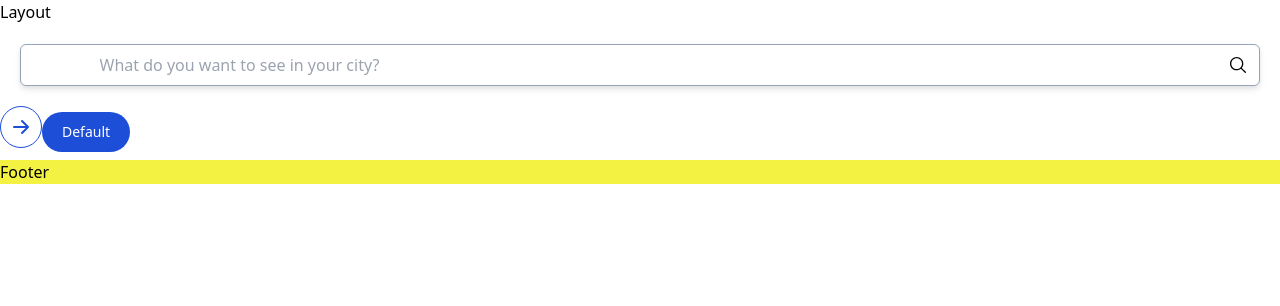
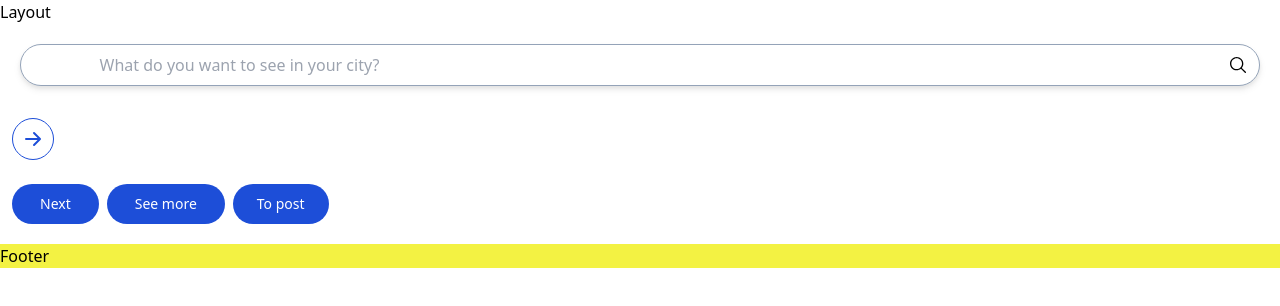
Before and after one commit to Juancho1952/ParaCuando_Codelopers, a Next.js app: page / in a window 1280 px wide. Shown: the top 306 px of the page. Built offline with nearby package versions, Linux system fonts and the light colour scheme.

Commit message:
feat: se agregan botones

```diff
--- a/components/footer.js
+++ b/components/footer.js
@@ -1,3 +1,4 @@
+
 export default function Footer() {
-  return <h1 className="bg-primary-yellow">Footer</h1>;
-}
+    return <h1 className="bg-primary-yellow">Footer</h1>;
+  }
--- a/components/header.js
+++ b/components/header.js
@@ -5,7 +5,7 @@ export default function Header() {
 <div className="p-5">
         <label className="relative block">
             <input
-                className=" w-full bg-white placeholder:font-italitc border border-slate-400 drop-shadow-md rounded-md py-2 pl-3 pr-10 focus:outline-none"
+                className="w-full bg-white placeholder:font-italitc border border-slate-400 drop-shadow-md rounded-full py-2 pl-3 pr-10 focus:outline-none"
                 placeholder="
                 What do you want to see in your city?" type="text" />
 
@@ -20,14 +20,25 @@ export default function Header() {
         </label>
 </div>
 
+<div className="p-3">
 
 <button type="button" className="text-blue-700 border border-blue-700 hover:bg-blue-700 hover:text-white focus:ring-4 focus:outline-none focus:ring-blue-300 font-medium rounded-full text-sm p-2.5 text-center inline-flex items-center dark:border-blue-500 dark:text-blue-500 dark:hover:text-white dark:focus:ring-blue-800">
   <svg aria-hidden="true" className="w-5 h-5" fill="currentColor" viewBox="0 0 20 20" xmlns="http://www.w3.org/2000/svg"><path fill-rule="evenodd" d="M10.293 3.293a1 1 0 011.414 0l6 6a1 1 0 010 1.414l-6 6a1 1 0 01-1.414-1.414L14.586 11H3a1 1 0 110-2h11.586l-4.293-4.293a1 1 0 010-1.414z" clip-rule="evenodd"></path></svg>
 </button>
 
+</div>
 
 
-<button type="button" className="text-white bg-blue-700 hover:bg-blue-800 focus:outline-none focus:ring-4 focus:ring-blue-300 font-medium rounded-full text-sm px-5 py-2.5 text-center mr-2 mb-2 dark:bg-blue-600 dark:hover:bg-blue-700 dark:focus:ring-blue-800">Default</button>
+<div className="p-3">
+
+<button type="button" class="text-white bg-blue-700 hover:bg-blue-800 focus:outline-none focus:ring-4  font-medium rounded-full text-sm px-7 py-2.5 text-center mr-2 mb-2  ">Next</button>
+
+<button type="button" class="text-white bg-blue-700 hover:bg-blue-800 focus:outline-none focus:ring-4  font-medium rounded-full text-sm px-7 py-2.5 text-center mr-2 mb-2  ">See more</button>
+
+<button type="button" class="text-white bg-blue-700 hover:bg-blue-800 focus:outline-none focus:ring-4  font-medium rounded-full text-sm px-6 py-2.5 text-center mr-2 mb-2  ">To post</button>
+
+</div>
+
 
 
 
--- a/pages/index.tsx
+++ b/pages/index.tsx
@@ -1,6 +1,8 @@
+
 import Footer from '../components/Footer';
 import Header from '../components/Header';
 import Layout from '../components/Layout';
+
 
 
 export default function Home() {
```
